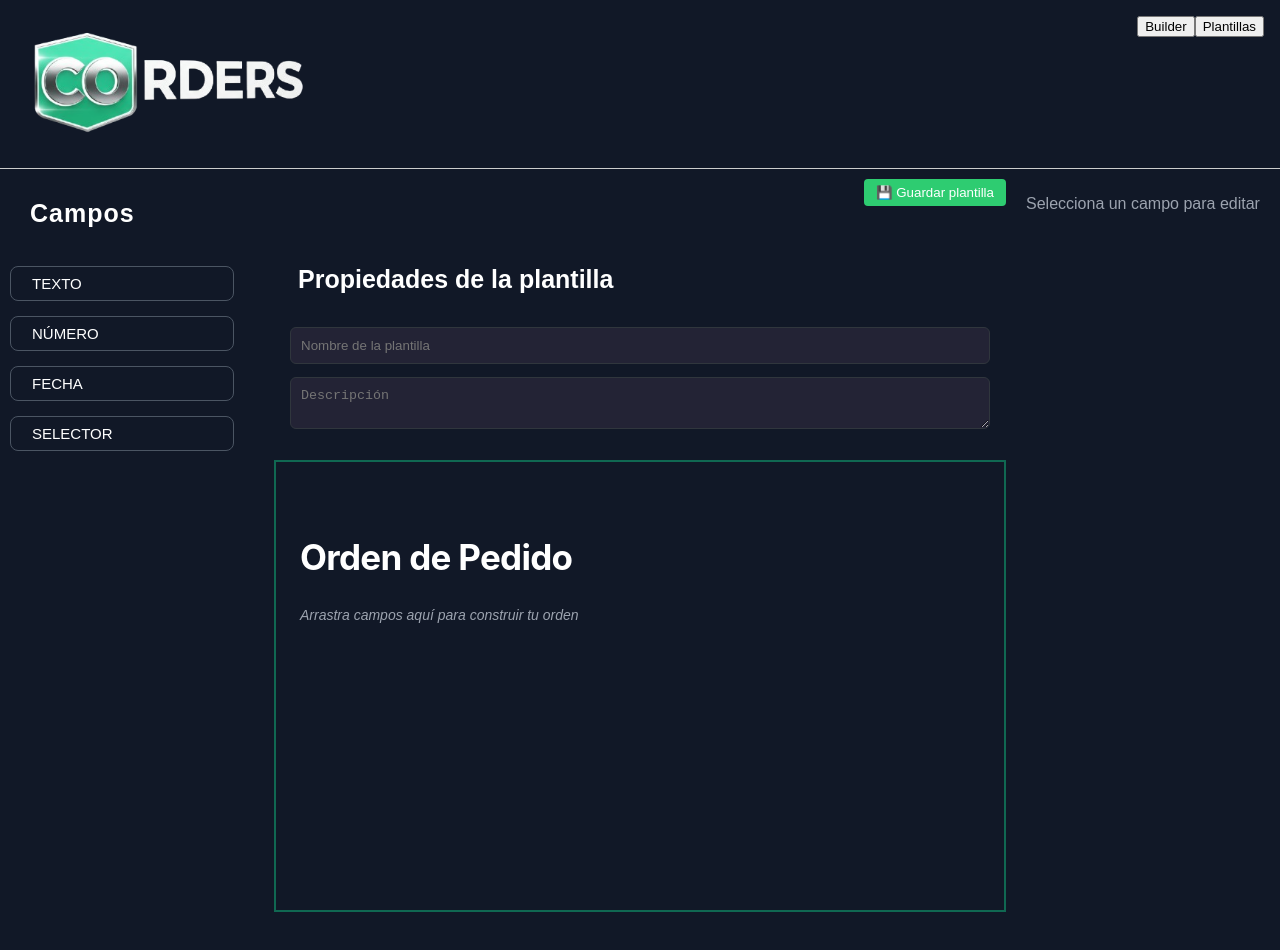
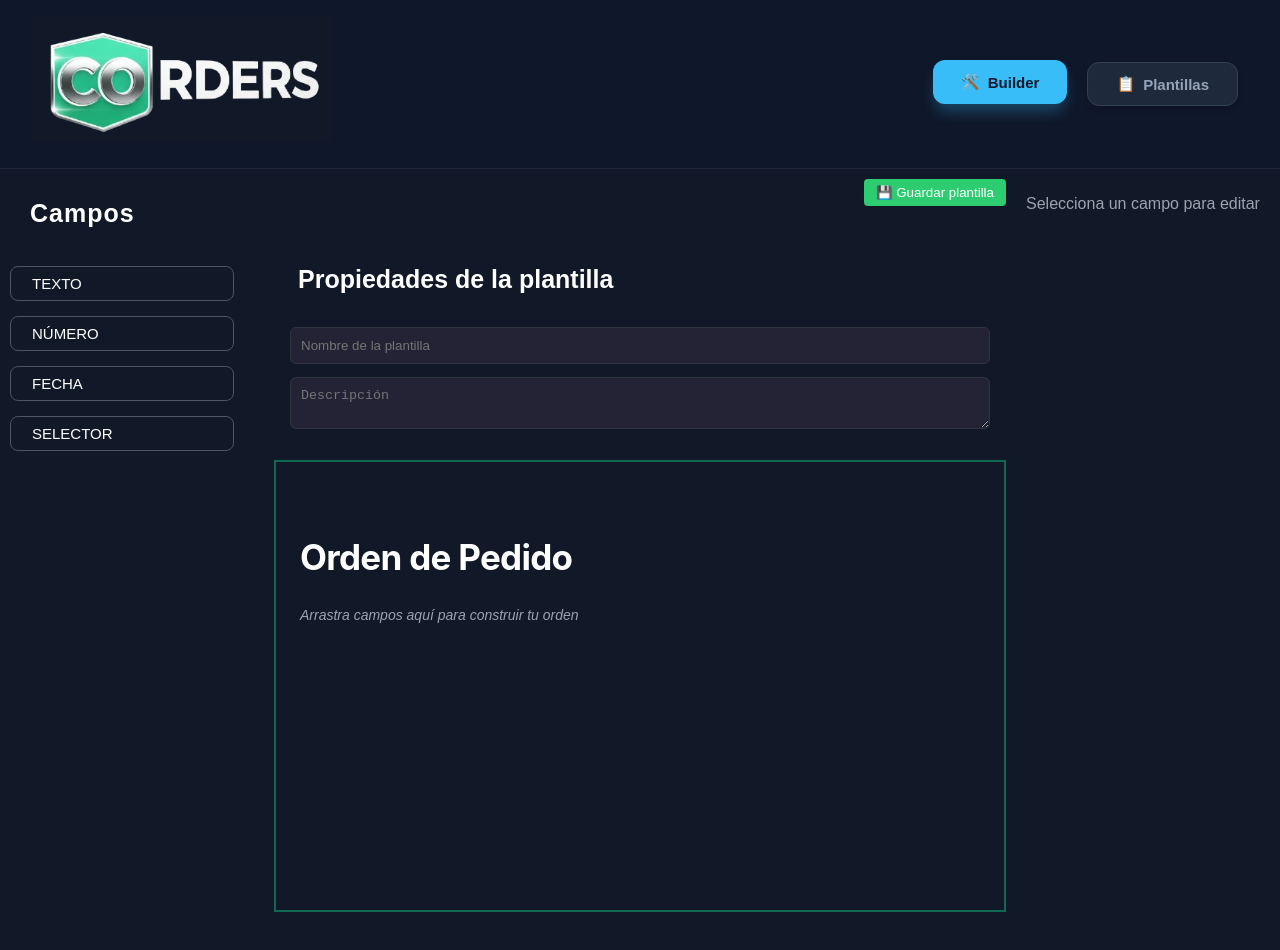
Before and after one commit to Diamond-01/COrders, a React (Vite) app in the folder order-builder/: page / in a window 1280 px wide. Shown: the top 950 px of the page. Built offline with nearby package versions, Linux system fonts and the light colour scheme.

Commit message:
Header
Últimos retoques del diseño

```diff
--- a/order-builder/src/components/Header.tsx
+++ b/order-builder/src/components/Header.tsx
@@ -1,3 +1,4 @@
+import React, { useState } from 'react';
 import logoFinal from '../assets/LOGO_FINAL.png';
 
 interface HeaderProps {
@@ -5,28 +6,79 @@ interface HeaderProps {
 }
 
 export default function Header({ onNavigate }: HeaderProps) {
+  const [activeTab, setActiveTab] = useState<'builder' | 'templates'>('builder');
+
+  const handlePress = (page: 'builder' | 'templates') => {
+    setActiveTab(page);
+    onNavigate(page);
+  };
+
+  // 1. Estilo base profesional (Separados y con relieve)
+  const buttonBase: React.CSSProperties = {
+    padding: '12px 28px',
+    borderRadius: '12px',
+    fontSize: '15px',
+    fontWeight: '700',
+    cursor: 'pointer',
+    transition: 'all 0.3s cubic-bezier(0.4, 0, 0.2, 1)',
+    border: 'none',
+    outline: 'none',
+    margin: '0 10px', // ESTA ES LA SEPARACIÓN FÍSICA
+    display: 'inline-flex',
+    alignItems: 'center',
+    gap: '8px'
+  };
+
+  // 2. Función para obtener el estilo dinámico por botón
+  const getButtonStyle = (page: 'builder' | 'templates'): React.CSSProperties => {
+    const isActive = activeTab === page;
+    return {
+      ...buttonBase,
+      backgroundColor: isActive ? '#38bdf8' : '#1e293b',
+      color: isActive ? '#0f172a' : '#94a3b8',
+      boxShadow: isActive
+        ? '0 10px 15px -3px rgba(56, 189, 248, 0.3)'
+        : '0 4px 6px -1px rgba(0, 0, 0, 0.2)',
+      transform: isActive ? 'translateY(-2px)' : 'translateY(0)',
+      border: isActive ? 'none' : '1px solid #334155'
+    };
+  };
+
   return (
     <header style={{
       display: 'flex',
       justifyContent: 'space-between',
-      padding: '1rem',
-      borderBottom: '1px solid #ccc'
+      alignItems: 'center',
+      padding: '1rem 2rem',
+      backgroundColor: '#0f172a',
+      borderBottom: '1px solid #1e293b' // Cambié el gris claro por uno oscuro para que combine
     }}>
+
       <img
           src={logoFinal}
           alt="LOGO PROYECTO"
           className="field-palette__logo"
         />
 
-      <div>
-        <button onClick={() => onNavigate('builder')}>
+      {/* Contenedor de navegación sin fondo para que los botones se vean sueltos */}
+      <div style={{ display: 'flex' }}>
+        <button
+          style={getButtonStyle('builder')}
+          onClick={() => handlePress('builder')}
+        >
+          <span>🛠️</span>
           Builder
         </button>
 
-        <button onClick={() => onNavigate('templates')}>
+        <button
+          style={getButtonStyle('templates')}
+          onClick={() => handlePress('templates')}
+        >
+          <span>📋</span>
           Plantillas
         </button>
       </div>
+
     </header>
   );
 }
```
